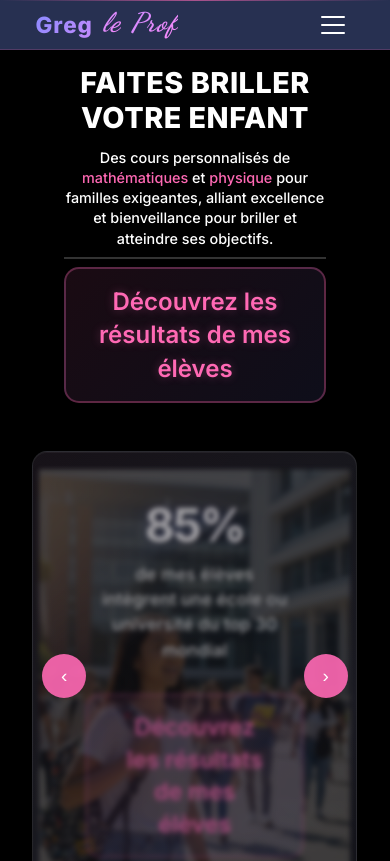
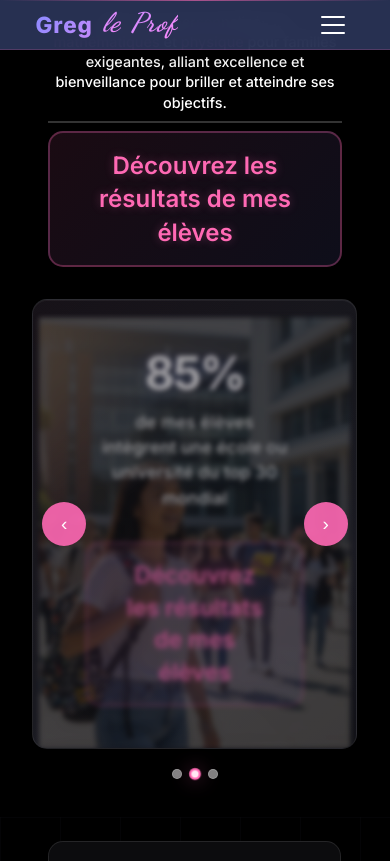
Before and after one commit to gregjazzy/GMM, a website: page index.html in a window 390 px wide. Shown: the top 861 px of the page. Drawn offline with Linux system fonts and the light colour scheme.

Commit message:
fix: remonte la section hero sur mobile

```diff
--- a/css/mobile.css
+++ b/css/mobile.css
@@ -2,6 +2,10 @@
 @media (max-width: 768px) {
     body {
         padding-top: 0;
+    }
+
+    .main-header {
+        height: 40px;
     }
 
     .main-header {
@@ -18,13 +22,18 @@
 
     .hero-section-macro {
         padding: 0;
-        margin-top: 50px;
+        margin-top: 0;
+    }
+
+    .hero-main-content {
+        margin-top: -40px;
     }
 
     .hero-text-content {
-        padding: 1rem;
+        padding: 0;
         margin: 0;
         text-align: center;
+        margin-top: -30px;
     }
 
     .hero-title {
```
